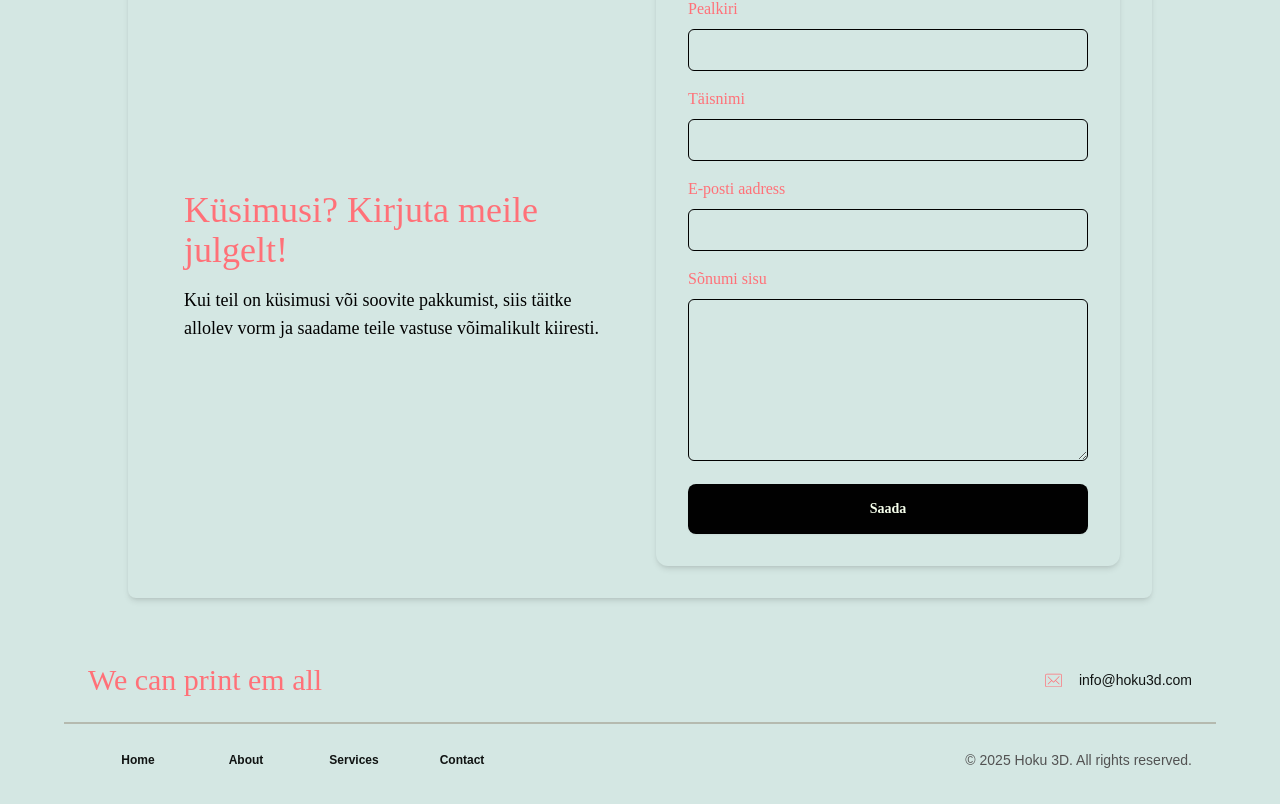
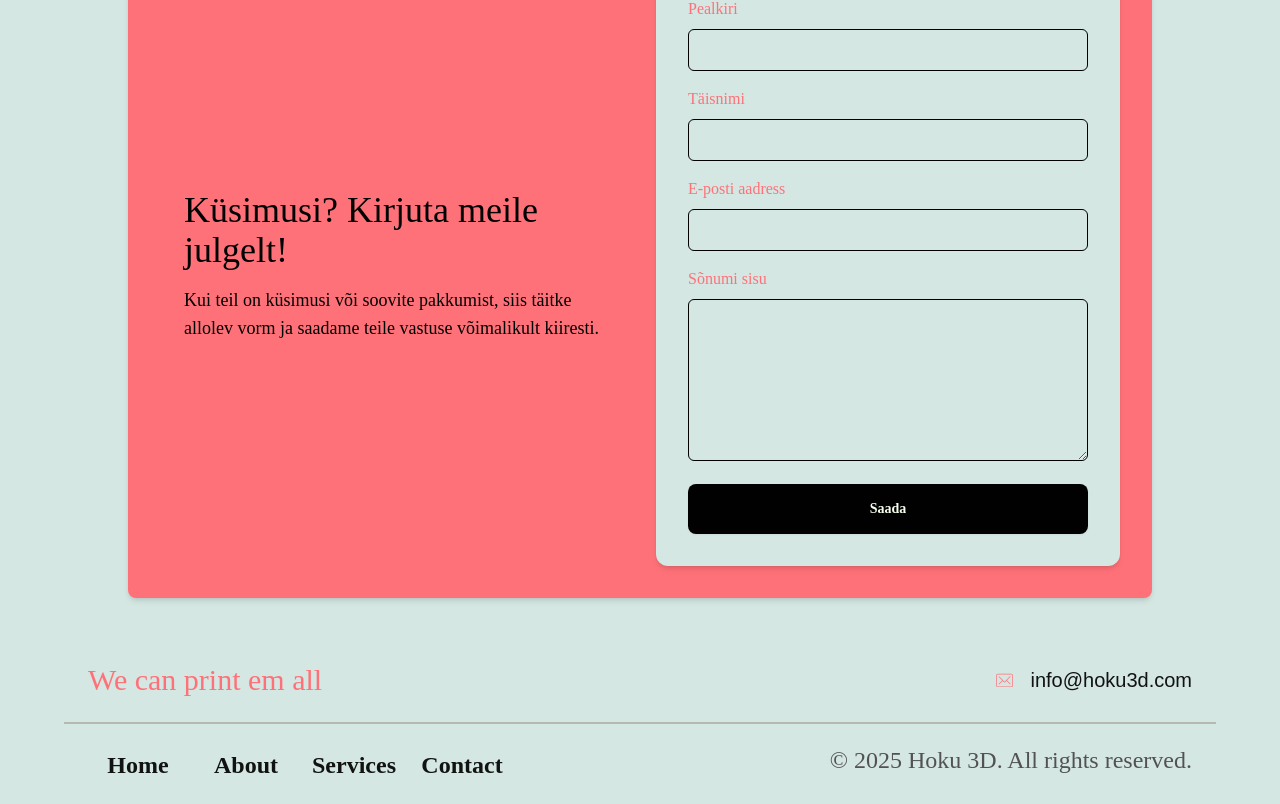
Before and after one commit to ErikLeemet/hoku_3d, a Next.js app: page / in a window 1280 px wide. Shown: the part 4593-5397 px from the top of the page. Built offline with nearby package versions, Linux system fonts and the light colour scheme.

Commit message:
some small changes. about button on navbar needs fixing.

```diff
--- a/src/app/components/Footer.js
+++ b/src/app/components/Footer.js
@@ -26,25 +26,25 @@ const Footer = () => {
                 d="M12.0805 21.385C11.993 21.385 11.9055 21.35 11.8355 21.28C11.6955 21.14 11.6955 20.93 11.8355 20.79L15.458 17.1675C15.598 17.0275 15.808 17.0275 15.948 17.1675C16.088 17.3075 16.088 17.5175 15.948 17.6575L12.343 21.28C12.273 21.35 12.168 21.385 12.0805 21.385ZM23.2105 21.385C23.123 21.385 23.0355 21.35 22.9655 21.28L19.343 17.6575C19.203 17.5175 19.203 17.3075 19.343 17.1675C19.483 17.0275 19.693 17.0275 19.833 17.1675L23.4555 20.79C23.5955 20.93 23.5955 21.14 23.4555 21.28C23.3855 21.35 23.298 21.385 23.2105 21.385Z"
               />
             </svg>
-            <a className="text-sm">info@hoku3d.com</a>
+            <a className="text-xl font-light ">info@hoku3d.com</a>
           </div>
         </div>
         <div className="flex flex-col md:flex-row md:justify-between md:px-6 items-center">
           <div className="flex gap-2 justify-center items-center py-6">
-            <a className="btn w-[70px] md:w-[100px] bg-transparent btn-xs border-transparent hover:border-transparent hover:bg-transparent shadow-transparent hover:text-tahiti-gold cursor-pointer">
+            <a className="btn w-[70px] md:w-[100px] font-['thedusCLR'] bg-transparent btn-xs text-2xl border-transparent hover:border-transparent hover:bg-transparent shadow-transparent hover:text-tahiti-gold cursor-pointer">
               Home
             </a>
-            <a className="btn w-[70px] md:w-[100px] bg-transparent btn-xs border-transparent hover:border-transparent hover:bg-transparent shadow-transparent hover:text-tahiti-gold cursor-pointer">
+            <a className="btn w-[70px] md:w-[100px] font-['thedusCLR'] bg-transparent btn-xs text-2xl border-transparent hover:border-transparent hover:bg-transparent shadow-transparent hover:text-tahiti-gold cursor-pointer">
               About
             </a>
-            <a className="btn w-[70px] md:w-[100px] bg-transparent btn-xs border-transparent hover:border-transparent hover:bg-transparent shadow-transparent hover:text-tahiti-gold cursor-pointer">
+            <a className="btn w-[70px] md:w-[100px] font-['thedusCLR'] bg-transparent btn-xs text-2xl border-transparent hover:border-transparent hover:bg-transparent shadow-transparent hover:text-tahiti-gold cursor-pointer">
               Services
             </a>
-            <a className="btn w-[70px] md:w-[100px] bg-transparent btn-xs border-transparent hover:border-transparent shadow-transparent hover:text-tahiti-gold hover:bg-transparent cursor-pointer">
+            <a className="btn w-[70px] md:w-[100px] font-['thedusCLR'] bg-transparent btn-xs text-2xl border-transparent hover:border-transparent shadow-transparent hover:text-tahiti-gold hover:bg-transparent cursor-pointer">
               Contact
             </a>
           </div>
-          <p className="flex items-center text-sm text-neutral-600">
+          <p className="flex items-center font-['thedusCLR'] text-2xl text-neutral-600">
             © {new Date().getFullYear()} Hoku 3D. All rights reserved.
           </p>
         </div>
--- a/src/app/components/Navbar.js
+++ b/src/app/components/Navbar.js
@@ -77,7 +77,7 @@ function Navbar() {
               <a onClick={() => smoothScroll("home")}>Home</a>
             </li>
             <li>
-              <a onClick={() => smoothScroll("About")}>About</a>
+              <a onClick={() => smoothScroll("about")}>About</a>
             </li>
             <li>
               <a onClick={() => smoothScroll("Services")}>Services</a>
--- a/src/app/contact/page.js
+++ b/src/app/contact/page.js
@@ -29,12 +29,12 @@ const Contact = () => {
 
   return (
     <div id='contact' className="min-h-screen flex items-center justify-center bg-base-100 py-16">
-      <div className="bg-base-100 p-8 rounded-lg shadow-md w-full max-w-4xl xl:max-w-5xl">
+      <div className="bg-accent p-8 rounded-lg shadow-md w-full max-w-4xl xl:max-w-5xl">
         <h2 className="text-2xl font-bold mb-6 text-center font-['thedusWLB'] text-accent">Kontakt</h2>
         <div className="grid gap-8 lg:grid-cols-2 items-center">
           {/* Left text column */}
           <div className="p-6">
-            <h3 className="text-4xl font-['thedusWLB'] text-accent mb-4">Küsimusi? Kirjuta meile julgelt!</h3>
+            <h3 className="text-4xl font-['thedusWLB'] text-secondary mb-4">Küsimusi? Kirjuta meile julgelt!</h3>
             <p className="font-['thedusCLR'] text-lg text-secondary">Kui teil on küsimusi või soovite pakkumist, siis täitke allolev vorm ja saadame teile vastuse võimalikult kiiresti.</p>
           </div>
 
```
Also changed, not shown: src/app/about/about.js.
